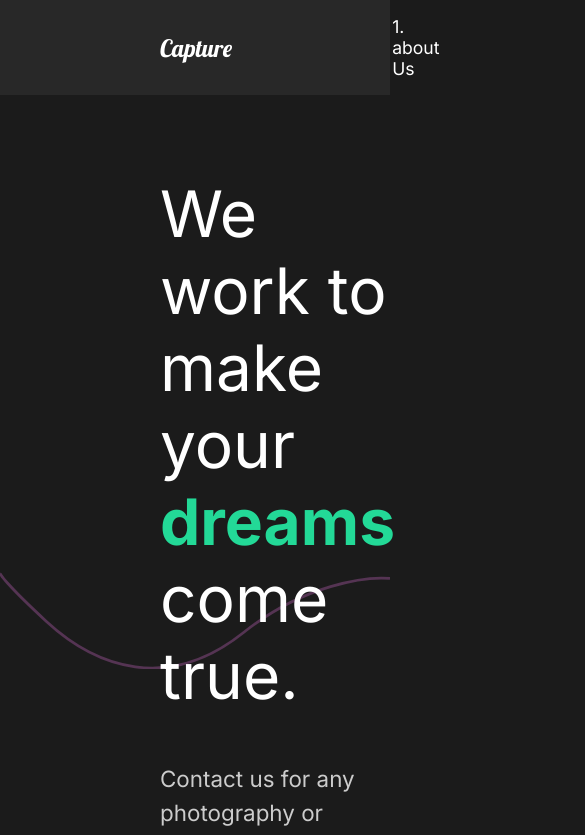
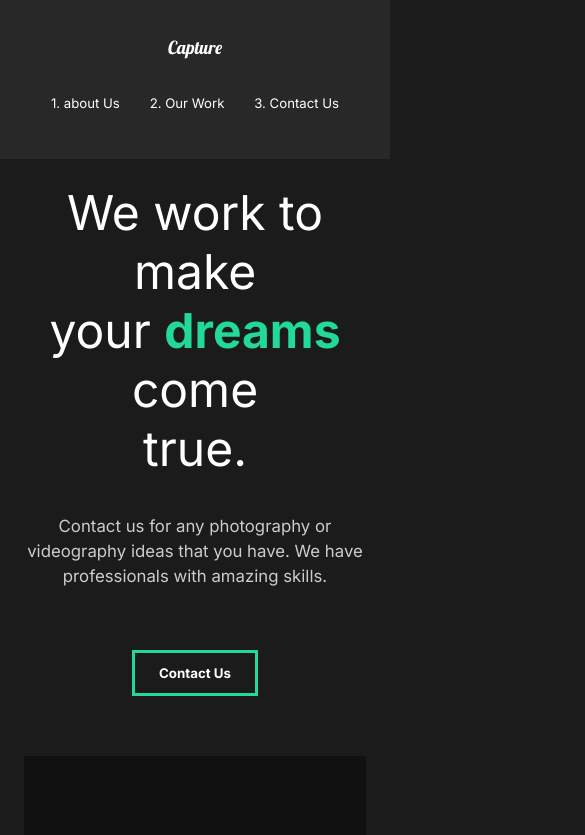
Before and after one commit to slmgnm/website-react, a React (Create React App) app: page / in a window 390 px wide. Shown: the top 835 px of the page, 585 px wide, since content can reach past the window. Built offline with nearby package versions, Linux system fonts and the light colour scheme.

Commit message:
Mobile responsive style

```diff
--- a/src/animation.js
+++ b/src/animation.js
@@ -7,19 +7,19 @@ export const pageAnimation = {
     opacity: 1,
     y: 0,
     transition: {
-      duration: 1,
+      duration: 0.5,
       when: "beforeChildren",
-      staggerChildren: 0.2,
+      staggerChildren: 0.25,
     },
   },
   exit: {
     opacity: 0,
-
     transition: {
       duration: 0.5,
     },
   },
 };
+
 export const titleAnim = {
   hidden: { y: 200 },
   show: {
@@ -27,6 +27,7 @@ export const titleAnim = {
     transition: { duration: 0.75, ease: "easeOut" },
   },
 };
+
 export const fade = {
   hidden: { opacity: 0 },
   show: {
@@ -34,6 +35,7 @@ export const fade = {
     transition: { ease: "easeOut", duration: 0.75 },
   },
 };
+
 export const photoAnim = {
   hidden: { scale: 1.5, opacity: 0 },
   show: {
@@ -45,19 +47,20 @@ export const photoAnim = {
     },
   },
 };
+export const lineAnim = {
+  hidden: { width: "0%" },
+  show: {
+    width: "100%",
+    transition: { duration: 1 },
+  },
+};
+
 export const slider = {
   hidden: { x: "-130%", skew: "45deg" },
   show: {
     x: "100%",
     skew: "0deg",
     transition: { ease: "easeOut", duration: 1 },
-  },
-};
-export const lineAnim = {
-  hidden: { width: "0%" },
-  show: {
-    width: "100%",
-    transition: { duration: 1 },
   },
 };
 export const sliderContainer = {
@@ -70,6 +73,8 @@ export const scrollReveal = {
   show: {
     opacity: 1,
     scale: 1,
-    transition: { duration: 0.5 },
+    transition: {
+      duration: 0.5,
+    },
   },
 };
--- a/src/components/GlobalStyle.js
+++ b/src/components/GlobalStyle.js
@@ -8,11 +8,17 @@ const GlobalStyle = createGlobalStyle`
     box-sizing: border-box
 }
 
+html{
+    @media (max-width: 1700px){
+        font-size: 75%;
+    }
+
+}
+
 body{
     background: #1b1b1b;
     font-family: 'Inter', sans-serif;
-    overFlow-x: hidden;
-
+    overflow-x: hidden;
 }
 button{
     font-weight: bold;
--- a/src/components/Nav.js
+++ b/src/components/Nav.js
@@ -1,6 +1,7 @@
 import React from "react";
 import styled from "styled-components";
 import { Link } from "react-router-dom";
+import { motion } from "framer-motion";
 
 const Nav = () => {
   return (
@@ -53,6 +54,34 @@ const StyledNav = styled.nav`
     padding-left: 10rem;
     position: relative;
   }
+  @media (max-width: 1300px) {
+    flex-direction: column;
+    padding: 2rem 1rem;
+    #logo {
+      display: inline-block;
+      margin: 1rem;
+    }
+    ul {
+      padding: 2rem;
+      justify-content: space-around;
+      width: 100%;
+      li {
+        padding: 0;
+      }
+    }
+  }
+`;
+
+const Line = styled(motion.div)`
+  height: 0.3rem;
+  background: #23d997;
+  width: 0%;
+  position: absolute;
+  bottom: -80%;
+  left: 60%;
+  @media (max-width: 1300px) {
+    left: 0%;
+  }
 `;
 
 export default Nav;
--- a/src/components/ServicesSection.js
+++ b/src/components/ServicesSection.js
@@ -5,15 +5,11 @@ import diaphragm from "../img/diaphragm.svg";
 import money from "../img/money.svg";
 import teamwork from "../img/teamwork.svg";
 import home2 from "../img/home2.png";
-
 //Styles
 import { About, Description, Image } from "../styles";
 import styled from "styled-components";
-import { useInView } from "react-intersection-observer";
-import { useAnimation } from "framer-motion";
+import { scrollReveal } from "../animation";
 import { useScroll } from "./useScroll";
-import { fade } from "../animation";
-import { scrollReveal } from "../animation";
 
 const ServicesSection = () => {
   const [element, controls] = useScroll();
@@ -77,6 +73,9 @@ const Services = styled(About)`
 const Cards = styled.div`
   display: flex;
   flex-wrap: wrap;
+  @media (max-width: 1300px) {
+    justify-content: center;
+  }
 `;
 const Card = styled.div`
   flex-basis: 20rem;
--- a/src/pages/ContactUs.js
+++ b/src/pages/ContactUs.js
@@ -73,5 +73,4 @@ const Social = styled(motion.div)`
     margin: 2rem;
   }
 `;
-
 export default ContactUs;
--- a/src/pages/OurWork.js
+++ b/src/pages/OurWork.js
@@ -72,16 +72,17 @@ const Work = styled(motion.div)`
   min-height: 100vh;
   overflow: hidden;
   padding: 5rem 10rem;
+  @media (max-width: 1300px) {
+    padding: 2rem 2rem;
+  }
 
   h2 {
     padding: 1rem 0rem;
   }
 `;
-const Hide = styled.div`
-  overflow: hidden;
-`;
 const Movie = styled(motion.div)`
   padding-bottom: 10rem;
+
   .line {
     height: 0.5rem;
     background: #23d997;
@@ -93,6 +94,10 @@ const Movie = styled(motion.div)`
     object-fit: cover;
   }
 `;
+const Hide = styled.div`
+  overflow: hidden;
+`;
+
 //Frame Animation
 const Frame1 = styled(motion.div)`
   position: fixed;
--- a/src/pages/movieDetails.js
+++ b/src/pages/movieDetails.js
@@ -74,6 +74,10 @@ const Awards = styled.div`
   margin: 5rem 10rem;
   align-items: center;
   justify-content: space-around;
+  @media (max-width: 1500px) {
+    display: block;
+    margin: 2rem 2rem;
+  }
 `;
 const AwardStyle = styled.div`
   padding: 5rem;
--- a/src/styles.js
+++ b/src/styles.js
@@ -1,5 +1,6 @@
 import styled from "styled-components";
-import {motion} from "framer-motion";
+import { motion } from "framer-motion";
+
 export const About = styled(motion.div)`
   min-height: 90vh;
   display: flex;
@@ -7,6 +8,11 @@ export const About = styled(motion.div)`
   justify-content: space-between;
   padding: 5rem 10rem;
   color: white;
+  @media (max-width: 1300px) {
+    display: block;
+    padding: 2rem 2rem;
+    text-align: center;
+  }
 `;
 export const Description = styled.div`
   flex: 1;
@@ -15,11 +21,17 @@ export const Description = styled.div`
   h2 {
     font-weight: lighter;
   }
+  @media (max-width: 1300px) {
+    padding: 0;
+    button {
+      margin: 2rem 0rem 5rem 0rem;
+    }
+  }
 `;
 export const Image = styled.div`
+  z-index: 2;
   flex: 1;
   overflow: hidden;
-  z-index: 2;
   img {
     width: 100%;
     height: 80vh;
```
Also changed, not shown: src/components/AboutSection.js (+4 -3 lines).
